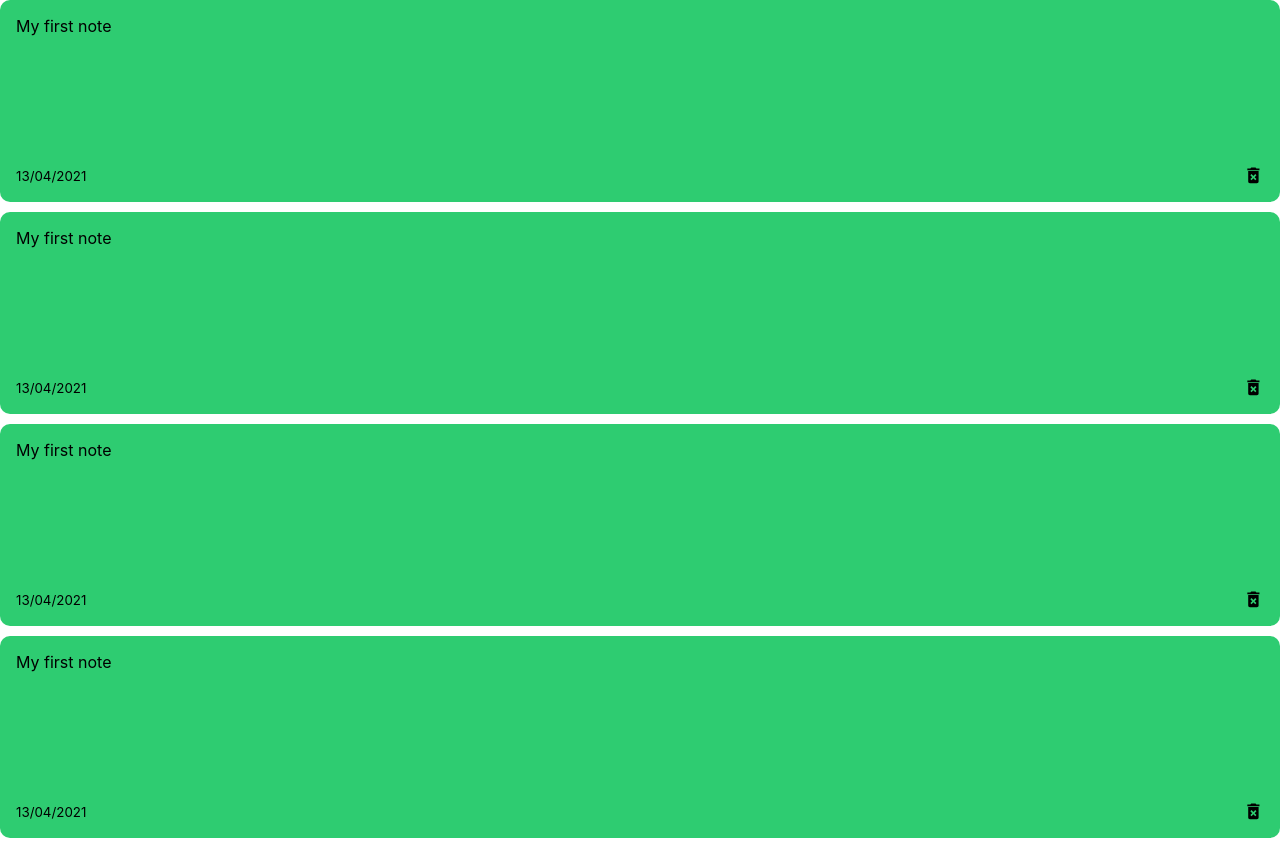
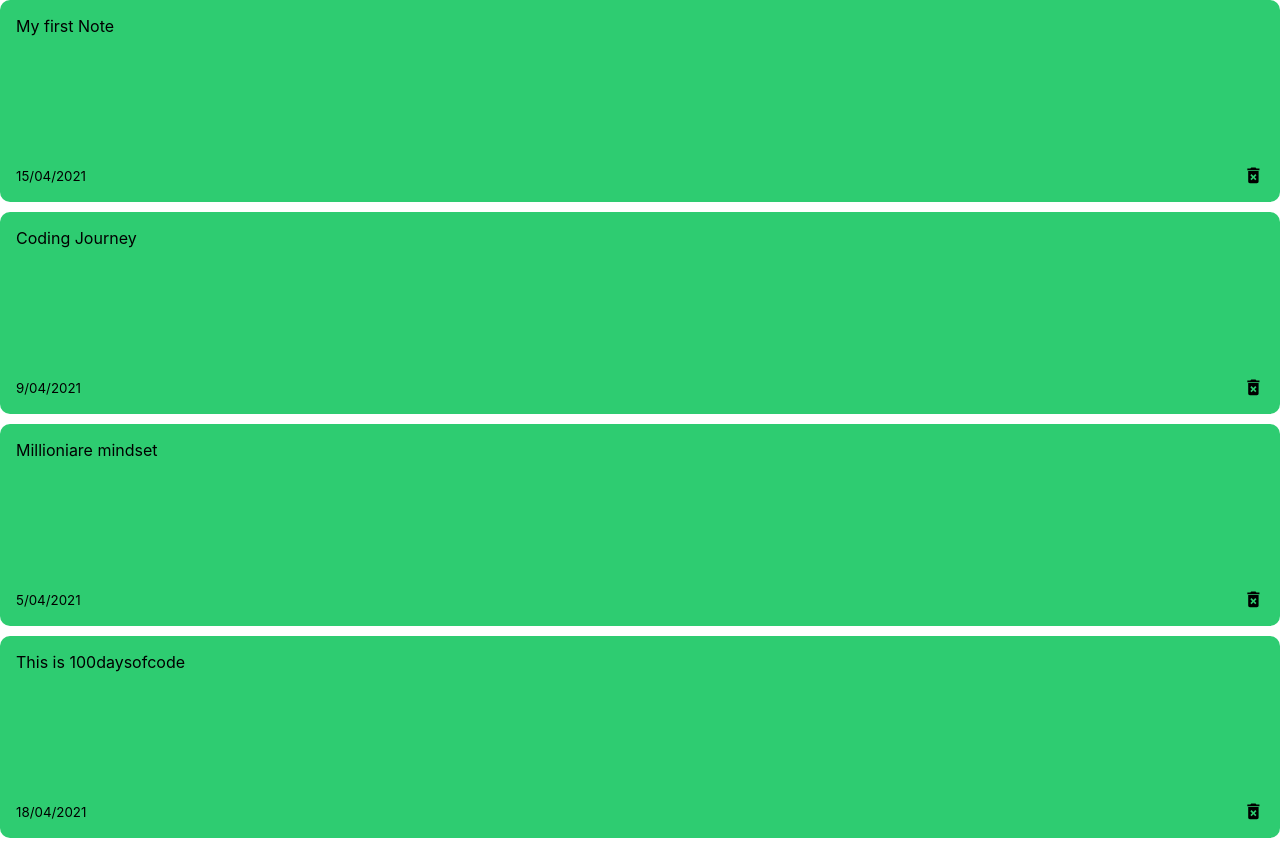
Before and after one commit to jacksonikpe/note-app, a React (Create React App) app: page / in a window 1280 px wide. Built offline with nearby package versions, Linux system fonts and the light colour scheme.

Commit message:
Added info on notes

```diff
--- a/src/App.js
+++ b/src/App.js
@@ -1,11 +1,35 @@
+import { useState } from 'react';
+import { nanoid } from 'nanoid';
 import NotesList from './components/NotesList';
 
-function App() {
+const App = () => {
+  const [notes, setNotes] = useState([
+    {
+      id: nanoid(),
+      text: "My first Note",
+      date: "15/04/2021"
+    },
+    {
+      id: nanoid(),
+      text: "Coding Journey",
+      date: "9/04/2021"
+    },
+    {
+      id: nanoid(),
+      text: "Millioniare mindset",
+      date: "5/04/2021"
+    },
+    {
+      id: nanoid(),
+      text: "This is 100daysofcode",
+      date: "18/04/2021"
+    },
+  ])
   return (
     <div className="Container">
-      <NotesList />
+      <NotesList notes={notes} />
     </div>
-  );
+  )
 }
 
-export default App;
+export default App
--- a/src/components/Note.jsx
+++ b/src/components/Note.jsx
@@ -1,11 +1,11 @@
 import React from 'react'
 import { MdDeleteForever } from 'react-icons/md'
-const Note = () => {
+const Note = ({ text, date }) => {
   return (
     <div className='note'>
-        <span>My first note</span>
+        <span>{text}</span>
         <div className="note-footer">
-            <small>13/04/2021</small>
+            <small>{date}</small>
             <MdDeleteForever className="delete-icon" size='1.3em' />
         </div>
     </div>
--- a/src/components/NotesList.jsx
+++ b/src/components/NotesList.jsx
@@ -1,13 +1,12 @@
 import React from 'react'
 import Note from './Note.jsx'
 
-const NotesList = () => {
+const NotesList = ({ notes }) => {
   return (
     <div className="notes-list">
-        <Note />
-        <Note />
-        <Note />
-        <Note />
+        {notes.map((note) => (
+          <Note key={note.id} text={note.text} date={note.date} />
+        ))}
     </div>
   )
 }
```
